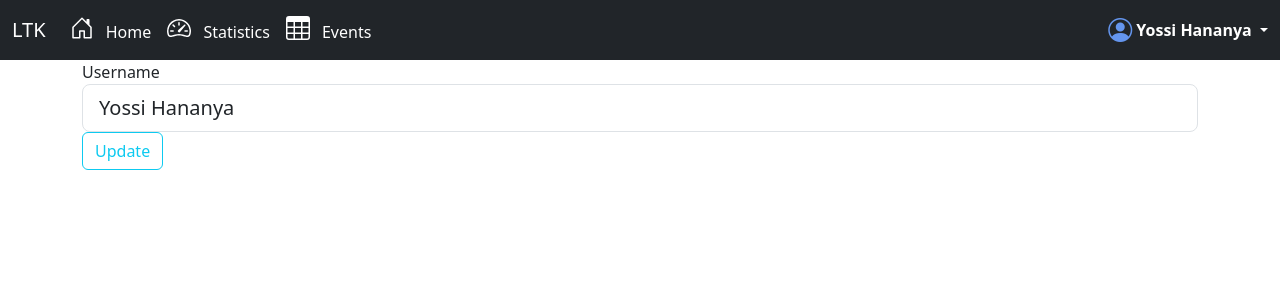
After one commit to YossiHananya/LTK, a Flask app: page /profile in a window 1280 px wide. The commit adds this page. Shown: the top 300 px of the page. Run offline with Flask 3, Linux system fonts and the light colour scheme; a user stored in the database is signed in; some libraries are stand-ins or nearby versions.

Commit message:
feat(profile): new functionality for change user info

```diff
--- a/soccer_application/__init__.py
+++ b/soccer_application/__init__.py
@@ -21,6 +21,8 @@ def create_app(config_name=ConfigName.DEVELOPMENT):
     db.init_app(app)
     bcrypt.init_app(app)
     login_manager.init_app(app)
+    login_manager.login_view = 'login'
+    login_manager.login_message_category = 'info'
 
     with app.app_context():
         from . import api
--- a/soccer_application/api.py
+++ b/soccer_application/api.py
@@ -1,8 +1,8 @@
 import json
 from flask import jsonify, request, render_template, url_for, flash, redirect, current_app as app
-from flask_login import login_user, logout_user, current_user
+from flask_login import login_user, logout_user, current_user, login_required
 from soccer_application import db, bcrypt
-from soccer_application.forms import RegistrationForm,LoginForm
+from soccer_application.forms import RegistrationForm, LoginForm, UpdateProfileForm
 from soccer_application.models import Player, User
 
 @app.route("/")
@@ -68,7 +68,8 @@ def login():
             flash('Login Unsuccessful. Incorrect Password','danger')
         else:
             login_user(user, remember=form.remember.data)
-            return redirect(url_for('index'))
+            next_page = request.args.get('next')
+            return redirect(next_page) if next_page else redirect(url_for('index'))
 
     return render_template('login.html',title='Login',form=form)
 
@@ -76,3 +77,21 @@ def login():
 def logout():
     logout_user()
     return redirect(url_for('index'))
+
+
+@app.route("/profile", methods=['GET', 'POST'])
+@login_required
+def profile():
+    form = UpdateProfileForm()
+
+    if form.validate_on_submit():
+        current_user.username = form.username.data
+        db.session.commit()
+        flash("Profile was updated successfully", 'success')
+
+        return redirect(url_for('index'))
+
+    if request.method == 'GET':
+        form.username.data = current_user.username
+
+    return render_template('profile.html', title='Profile', form = form)
--- a/soccer_application/forms.py
+++ b/soccer_application/forms.py
@@ -1,4 +1,5 @@
 import re
+from flask_login import current_user
 from wtforms import StringField, PasswordField,SubmitField,BooleanField
 from wtforms.validators import DataRequired,Length,Email,ValidationError,EqualTo
 from flask_wtf import FlaskForm
@@ -47,6 +48,19 @@ class RegistrationForm(FlaskForm):
         if User.query.filter_by(username=username.data).first():
             raise ValidationError("Username already exists")
 
+class UpdateProfileForm(FlaskForm):
+
+    username = StringField(
+        'Username',
+        validators=[DataRequired(),Length(min=2,max=20)]
+    )
+
+    submit = SubmitField('Update')
+
+    def validate_username(self, username):
+        if current_user.username != username and \
+            User.query.filter_by(username=username.data).first():
+                raise ValidationError("Username already exists")
 
 class LoginForm(FlaskForm):
     email=StringField('Email',
--- a/soccer_application/templates/base.html
+++ b/soccer_application/templates/base.html
@@ -156,7 +156,7 @@
                                 <ul class="dropdown-menu dropdown-menu-end text-small shadow">
                                     <li><a class="dropdown-item" href="#">New project...</a></li>
                                     <li><a class="dropdown-item" href="#">Settings</a></li>
-                                    <li><a class="dropdown-item" href="#">Profile</a></li>
+                                    <li><a class="dropdown-item" href="{{ url_for('profile') }}">Profile</a></li>
                                     <li><hr class="dropdown-divider"></li>
                                     <li><a class="dropdown-item" href="{{ url_for('logout') }}">Sign out</a></li>
                                 </ul>
--- /dev/null
+++ b/soccer_application/templates/profile.html
@@ -0,0 +1,30 @@
+{% extends 'base.html' %}
+{% block body_content %}
+<div class="content-section">
+    <form method="POST" action="">
+        {{ form.hidden_tag() }}
+        <fieldset class="form-group">
+            <div class="form-group">
+                {{ form.username.label(class="form-control-label") }}
+
+                {% if form.username.errors %}
+                    {{ form.username(class="form-control form-control-lg is-invalid") }}
+                    <div class="invalid-feedback">
+                        {% for error in form.username.errors %}
+                            <span>
+                                {{ error }}
+                            </span>
+                        {% endfor %}
+                    </div>
+                {% else %}
+                    {{ form.username(class="form-control form-control-lg") }}
+                {% endif %}
+            </div>
+
+        </fieldset>
+        <div class="form-group">
+            {{ form.submit(class="btn btn-outline-info") }}
+        </div>
+    </form>
+</div>
+{% endblock body_content %}
```
